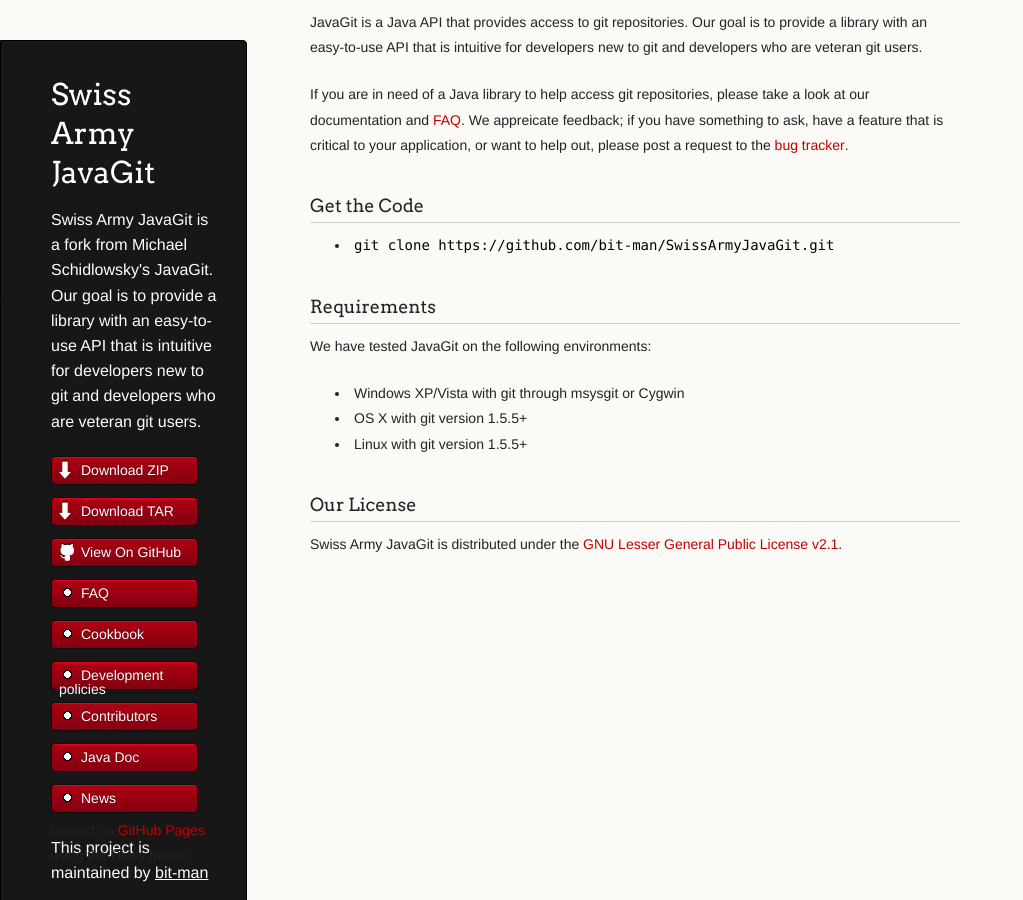
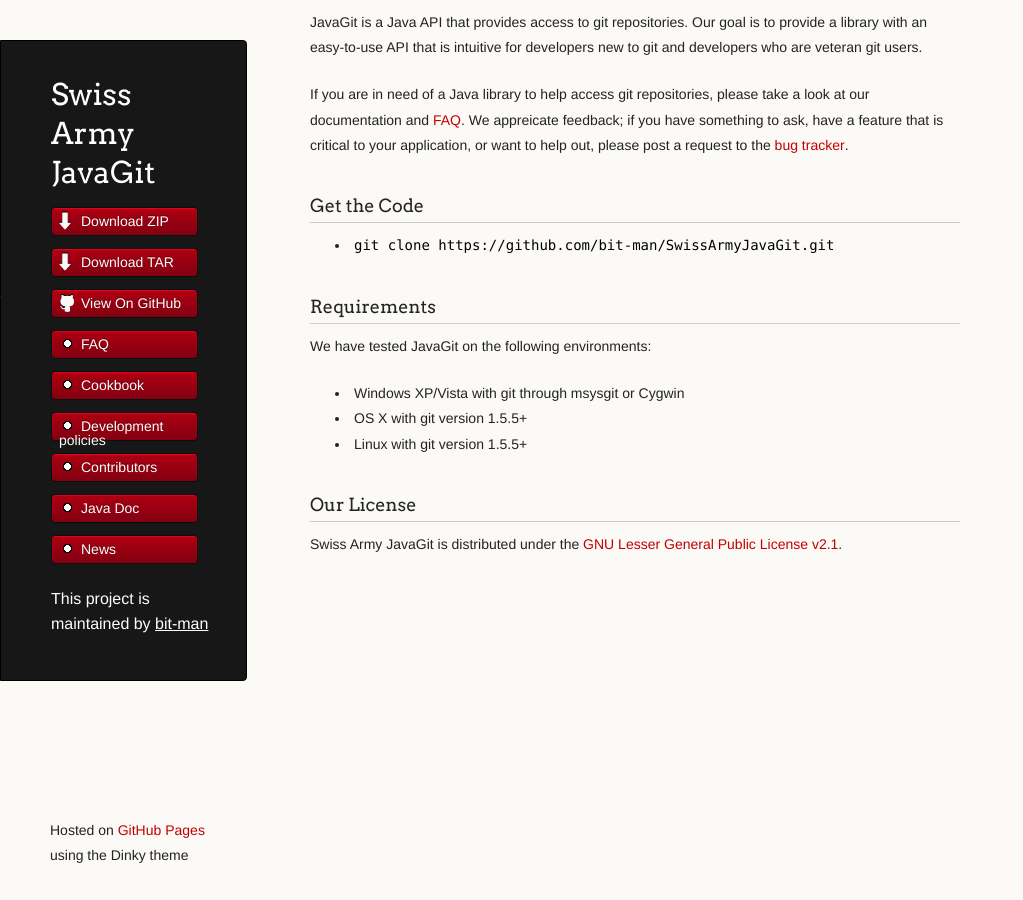
Before and after one commit to bit-man/SwissArmyJavaGit, a Jekyll site: the page built from index.md, in a window 1280 px wide. Shown: the whole page, without its empty margins (0-1023 px from the left). Built offline with Jekyll 4.4.1, drawn with Linux system fonts in a browser that asks for light colours; Markdown is read by kramdown in place of the engine named in the settings.

Commit message:
Left side cleanup

```diff
--- a/_layouts/index.html
+++ b/_layouts/index.html
@@ -17,9 +17,6 @@
     <div class="wrapper">
       <header>
         <h1 class="header">Swiss Army JavaGit</h1>
-        <p class="header">Swiss Army JavaGit is a fork from <a href=" (http://javagit.sourceforge.net/)">Michael Schidlowsky's JavaGit</a>.
-        <br/>
-        Our goal is to provide a library with an easy-to-use API that is intuitive for developers new to git and developers who are veteran git users.</p>
 
         <ul>
           <li class="download"><a class="buttons" href="https://github.com/bit-man/SwissArmyJavaGit/zipball/master">Download ZIP</a></li>
```
